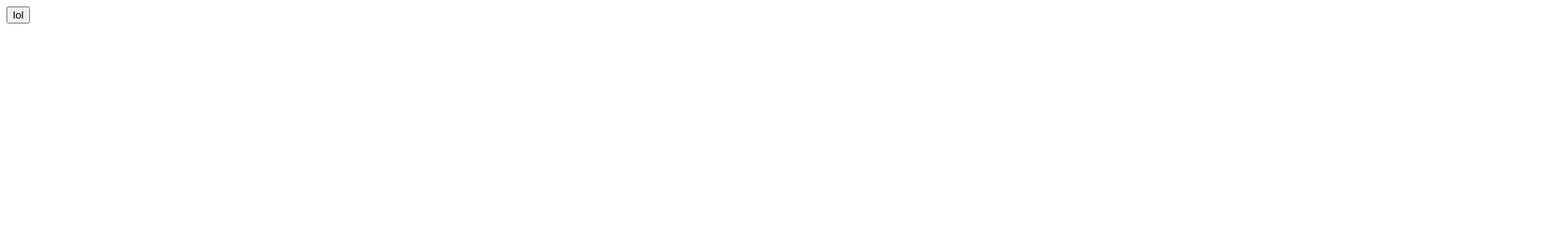
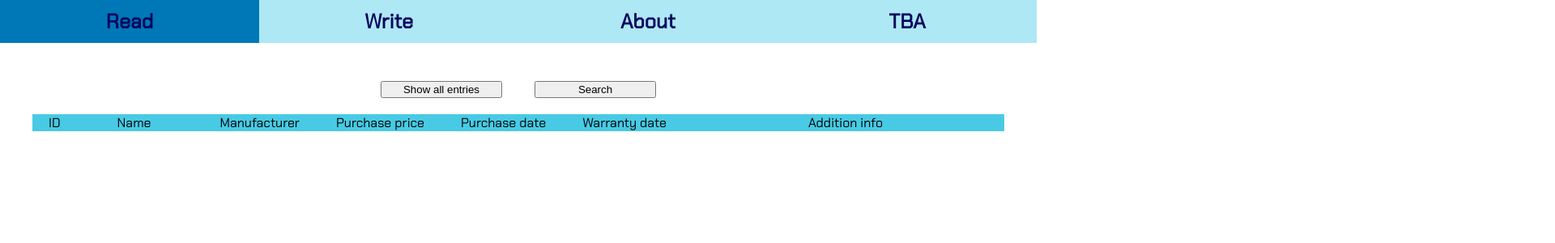
Before and after one commit to wesipls/inventory_manager, a Vue app in the folder frontend/: page / in a window 1280 px wide. Shown: the top 300 px of the page at 81% size, 1920 px wide, since content can reach past the window. Built offline with nearby package versions, Linux system fonts and the light colour scheme.

Commit message:
Created new layout, added menu bar, added search button

```diff
--- a/frontend/package.json
+++ b/frontend/package.json
@@ -17,7 +17,7 @@
     "@vue/cli-plugin-eslint": "~4.4.0",
     "@vue/cli-service": "~4.4.0",
     "babel-eslint": "^10.1.0",
-    "eslint": "^6.7.2",
+    "eslint": "^6.8.0",
     "eslint-plugin-vue": "^6.2.2",
     "vue-template-compiler": "^2.6.11"
   },
--- a/frontend/public/index.html
+++ b/frontend/public/index.html
@@ -5,8 +5,9 @@
 		<meta http-equiv="X-UA-Compatible" content="IE=edge">
 		<meta name="viewport" content="width=device-width,initial-scale=1.0">
 		<link rel="icon" href="<%= BASE_URL %>favicon.ico">
-    <title>Kim Valkama - CV</title>
-    <link href="https://fonts.googleapis.com/css2?family=Open+Sans+Condensed:wght@300&display=swap" rel="stylesheet">
+		<title>Inventory</title>
+		<link rel="preconnect" href="https://fonts.gstatic.com">
+		<link href="https://fonts.googleapis.com/css2?family=Chakra+Petch&display=swap" rel="stylesheet">
 	</head>
 	<body>
 	<noscript>
--- a/frontend/src/App.vue
+++ b/frontend/src/App.vue
@@ -1,23 +1,37 @@
+//App.vue
+
 <template>
 	<div id="app">
-		<invlist />
+		<sidebar />
+		<div id="maincontainer">
+			<invlist />
+		</div>
 	</div>
 </template>
 
 <script>
+import sidebar from './components/sidebar.vue'
 import invlist from './components/invlist.vue'
 
 export default {
 	name: 'App',
 	components: {
-		invlist
+		invlist,
+		sidebar
 	}
 }
 </script>
 
 
 <style>
-#app {
-	width: 1920px;
-}
+	body {
+		margin: 0 auto;
+	}
+	#app {
+		font-family: 'Chakra Petch', sans-serif;
+	}
+	#maincontainer {
+		width: 1200px;
+		margin: 0 auto;
+	}
 </style>
--- a/frontend/src/components/invlist.vue
+++ b/frontend/src/components/invlist.vue
@@ -1,8 +1,17 @@
 //invlist.vue
 
 <template>
-	<div>
-		<button v-on:click="getInventorylist">lol</button>
+	<div id="main">
+		<button v-on:click="getInventorylist">Show all entries</button>
+		<button>Search</button>
+		<div id="wrap">
+			<span style="margin-left:20px;">ID</span>
+			<span style="margin-left:70px;">Name</span>
+			<span style="margin-left:85px;">Manufacturer</span>
+			<span style="margin-left:45px;">Purchase price</span>
+			<span style="margin-left:45px;">Purchase date</span>
+			<span style="margin-left:45px;">Warranty date</span>
+			<span style="margin-left:175px;">Addition info</span>
 			<table>
 				<tr v-for="data in inventorylist" :key=data.id>
 					<td style="width: 50px;">{{ data.laptop_id }}</td>
@@ -11,9 +20,10 @@
 					<td class="default">{{ data.laptop_price }}</td>
 					<td class="default">{{ data.purchase_date }}</td>
 					<td class="default">{{ data.warranty_date }}</td>
-				<td style="width: 300px;">{{ data.info }}</td>
+					<td style="width: 400px;">{{ data.info }}</td>
 				</tr>
 			</table>
+		</div>
 	</div>
 </template>
 
@@ -36,8 +46,29 @@ import axios from 'axios';
 		};
 </script>
 <style scoped>
+	#main {
+		padding-top: 80px;
+		text-align: center;
+		}
+	button {
+		width: 150px;
+		margin: 20px;
+	}
+	span {
+		float: left;
+	}
+	#wrap {
+		background-color: #48CAE4;
+		float: left;
+		width: 1200px;
+	}
 	td {
-border: solid 1px;
+	}
+	tr:nth-child(odd) {
+		background-color: #CAF0F8;
+	}
+	tr:nth-child(even) {
+		background-color: #ADE8F4;
 	}
 	.default {
 		width: 150px;
--- /dev/null
+++ b/frontend/src/components/sidebar.vue
@@ -0,0 +1,37 @@
+//sidebar.vue
+
+<template>
+	<div id="sidebarmain">
+		<h1>Read</h1>
+		<h1>Write</h1>
+		<h1>About</h1>
+		<h1>TBA</h1>
+	</div>
+</template>
+
+<script>
+	export default {
+		name: 'sidebar',
+	}
+</script>
+<style scoped>
+	#sidebarmain {
+		position: fixed;
+		width: 100%;
+		background-color: #ADE8F4;
+		overflow: hidden;
+	}
+	#sidebarmain h1 {
+		color: #03045E;
+		text-align: center;
+		width: 25%;
+		float: left;
+		font-size: 25px;
+		margin: 0px;
+		padding-top: 10px;
+		padding-bottom: 10px;
+	}
+	#sidebarmain h1:hover {
+		background-color: #0077B6;
+	}
+</style>
```
Also changed, not shown: 1 other file (tests, documents, lock files or other folders). Lines whose indentation alone changed are shown as unchanged.
